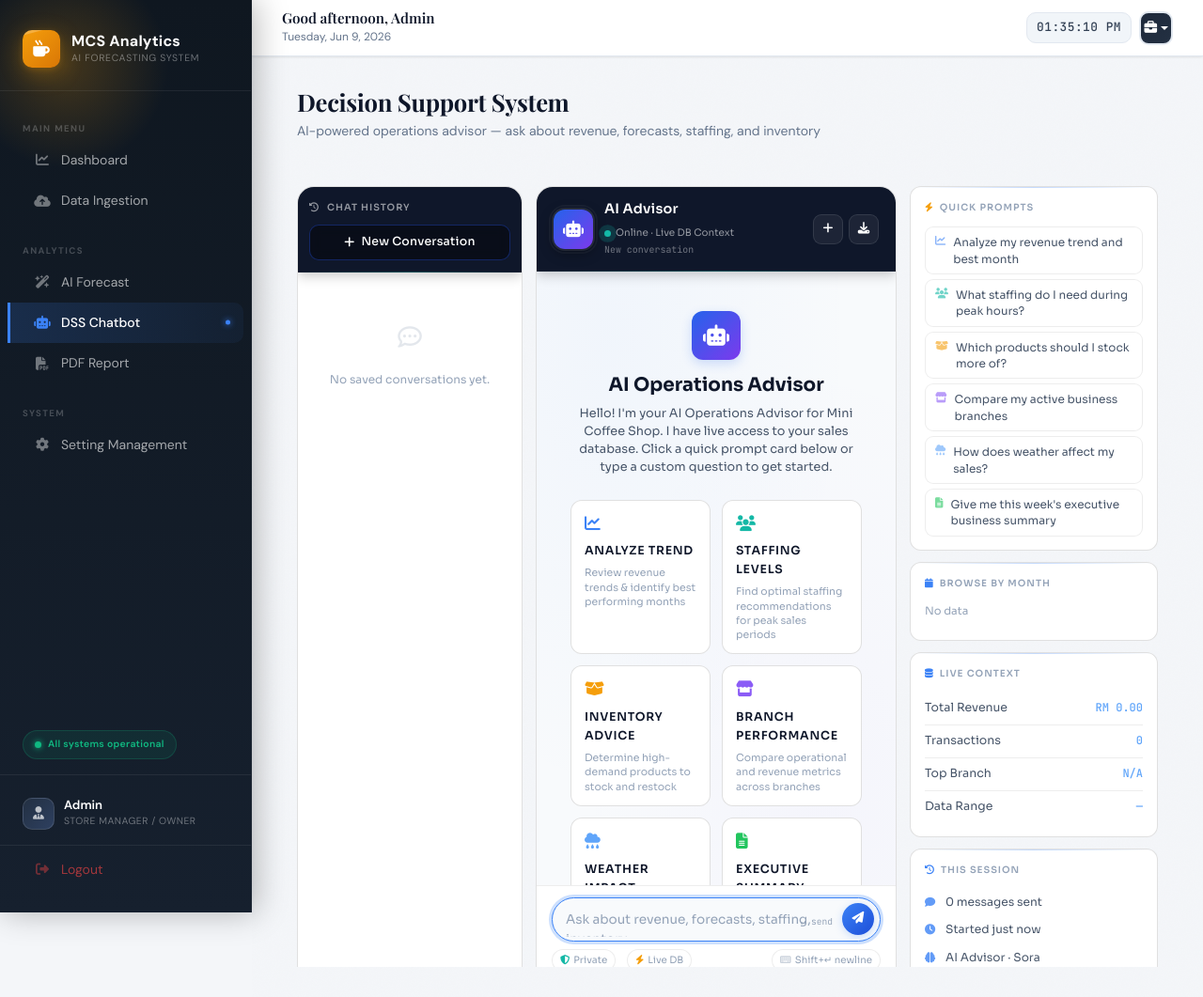
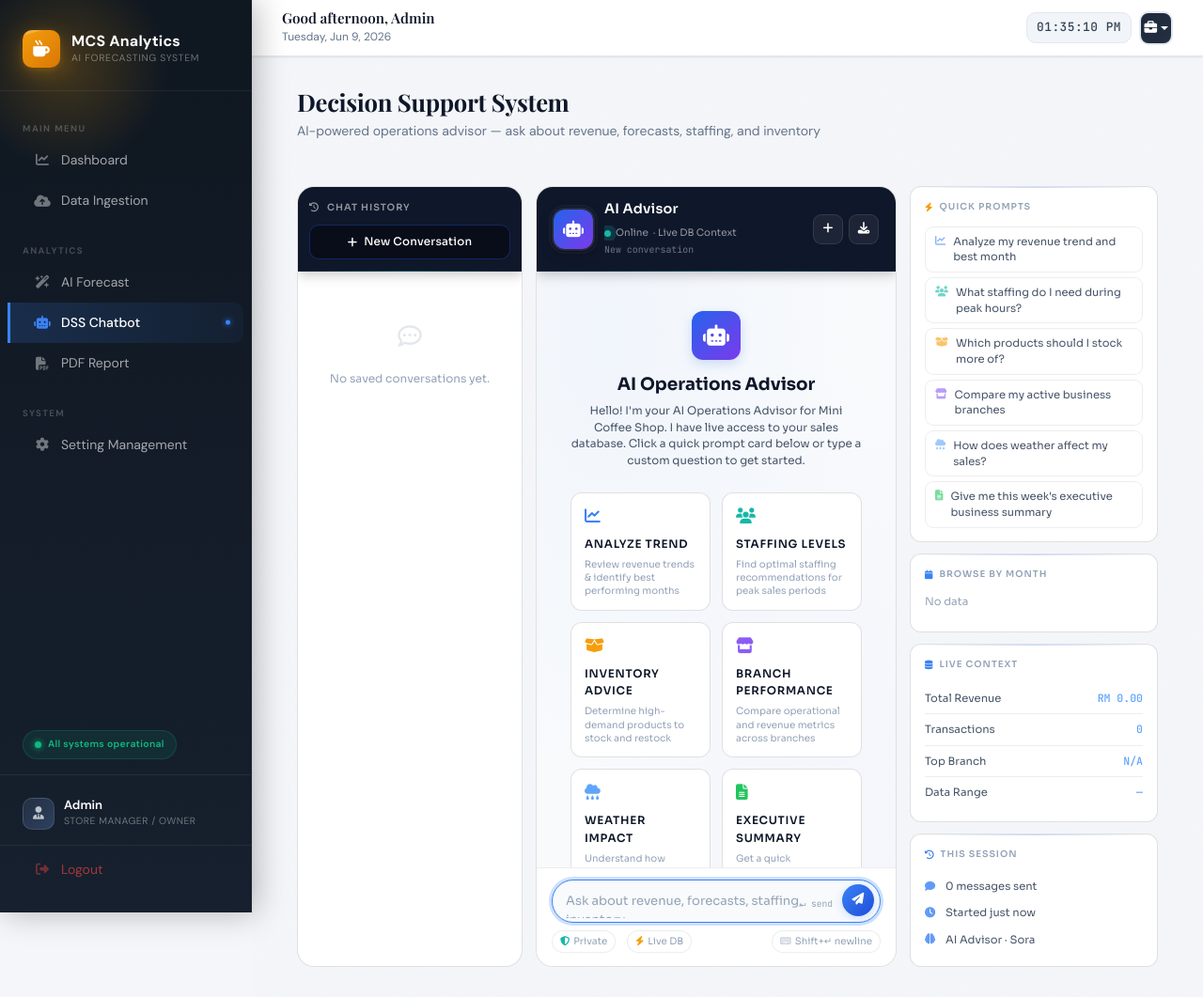
Before and after one commit to Kama1804/-coffee_forecasting_system, a Flask app: page /chatbot in a window 1280 px wide. Shown: the whole page at 94% size. Run offline with Flask 3, Linux system fonts and the light colour scheme; the visitor is signed in with stand-in values (Sample User, id 1); data that the repository does not hold is empty; some libraries are stand-ins or nearby versions.

Commit message:
Update responsive side card chatbot and text forecast

```diff
--- a/templates/chatbot.html
+++ b/templates/chatbot.html
@@ -116,7 +124,7 @@ html, body {
   padding: 8px 12px;
   background: rgba(0,0,0,0.4);
   border: 1px solid rgba(30,64,175,0.5); border-radius: 10px;
-  color: #FFFFFF; font-size: .78rem; font-family: var(--font);
+  color: #FFFFFF; font-size: .74rem; font-family: var(--font);
   cursor: pointer; font-weight: 500; letter-spacing: .2px;
   transition: all .2s ease;
   backdrop-filter: blur(6px);
@@ -218,7 +226,8 @@ html, body {
   content: ''; position: absolute; bottom: -1px; left: 0; right: 0; height: 1px;
   background: linear-gradient(90deg, transparent, rgba(20,184,166,0.3), transparent);
 }
-.chat-hdr-l { display: flex; align-items: center; gap: 12px; }
+.chat-hdr-l { display: flex; align-items: center; gap: 12px; min-width: 0; }
+.ai-info { min-width: 0; }
 .ai-av {
   width: 42px; height: 42px;
   background: linear-gradient(135deg, #2563EB, #7C3AED);
@@ -233,10 +242,14 @@ html, body {
 }
 @keyframes pring { 0%,100%{opacity:.3;transform:scale(1)} 50%{opacity:.7;transform:scale(1.06)} }
 
-.ai-info h3 { font-size: .9rem; font-weight: 600; color: #FFFFFF; letter-spacing: .2px; }
+.ai-info h3 {
+  font-size: .9rem; font-weight: 600; color: #FFFFFF; letter-spacing: .2px;
+  white-space: nowrap; overflow: hidden; text-overflow: ellipsis;
+}
 .ai-info .status {
   display: flex; align-items: center; gap: 5px;
   font-size: .65rem; color: rgba(255,255,255,0.55); margin-top: 3px;
+  white-space: nowrap; overflow: hidden; text-overflow: ellipsis;
 }
 .sdot {
   width: 7px; height: 7px; background: var(--teal); border-radius: 50%;
@@ -405,7 +425,7 @@ html, body {
   padding: 8px 0;
   border: none;
   font-family: var(--font);
-  font-size: .85rem;
+  font-size: .82rem;
   color: var(--text1);
   background: transparent;
   resize: none;
@@ -491,13 +511,13 @@ html, body {
   box-shadow: 0 4px 12px rgba(37,99,235,.2);
 }
 .welcome-header h2 {
-  font-size: 1.25rem;
+  font-size: 1.15rem;
   font-weight: 700;
   color: var(--navy);
   margin-bottom: 8px;
 }
 .welcome-sub {
-  font-size: .8rem;
+  font-size: .74rem;
   color: var(--text2);
   line-height: 1.5;
   max-width: 480px;
@@ -532,12 +552,12 @@ html, body {
   margin-bottom: 1px;
 }
 .welcome-card .card-title {
-  font-size: .78rem;
+  font-size: .74rem;
   font-weight: 600;
   color: var(--navy);
 }
 .welcome-card .card-desc {
-  font-size: .68rem;
+  font-size: .64rem;
   color: var(--text3);
   line-height: 1.4;
 }
@@ -572,16 +592,23 @@ html, body {
 .side-card {
   background: var(--surface); border: 1px solid var(--border2);
   border-radius: var(--radius); padding: 14px 15px;
-  position: relative; overflow: hidden;
+  position: relative;
+  /* overflow: hidden; */
   transition: border-color .2s;
 }
 .side-card:hover { border-color: var(--border-accent); }
+.side-panel-header {
+  display: none;
+}
+.prompts-slider {
+  display: block;
+}
 .side-card::before {
   content: ''; position: absolute; top: 0; left: 0; right: 0; height: 1px;
   background: linear-gradient(90deg, transparent, rgba(59,130,246,.3), transparent);
 }
 .side-ttl {
-  font-size: .62rem; font-weight: 600; color: var(--text3);
+  font-size: .6rem; font-weight: 600; color: var(--text3);
   text-transform: uppercase; letter-spacing: 1px;
   margin-bottom: 12px; display: flex; align-items: center; gap: 6px;
 }
@@ -590,9 +617,11 @@ html, body {
   display: flex; width: 100%; text-align: left;
   align-items: flex-start; gap: 8px;
   background: rgba(255,255,255,.03); border: 1px solid var(--border);
-  border-radius: 9px; padding: 7px 10px; font-size: .75rem;
+  border-radius: 9px; padding: 7px 10px; font-size: .72rem;
   font-family: var(--font); color: var(--text2); cursor: pointer;
   transition: all .18s ease; margin-bottom: 5px; line-height: 1.45;
+  white-space: normal;
+  word-break: break-word;
 }
 .chip:last-child { margin-bottom: 0; }
 .chip:hover {
@@ -617,12 +646,13 @@ html, body {
 
 .krow {
   display: flex; justify-content: space-between; align-items: center;
-  padding: 7px 0; border-bottom: 1px solid var(--border); font-size: .78rem;
+  padding: 7px 0; border-bottom: 1px solid var(--border); font-size: .72rem;
+  flex-wrap: wrap; gap: 4px;
 }
 .krow:last-child { border-bottom: none; }
-.klbl { color: var(--text2); }
-.kval { font-weight: 500; font-family: var(--mono); color: var(--blue-bright); font-size: .75rem; }
-.sstat { display: flex; align-items: center; gap: 8px; padding: 5px 0; font-size: .76rem; color: var(--text2); }
+.klbl { color: var(--text2); flex-shrink: 0; }
+.kval { font-weight: 500; font-family: var(--mono); color: var(--blue-bright); font-size: .72rem; word-break: break-word; text-align: right; }
+.sstat { display: flex; align-items: center; gap: 8px; padding: 5px 0; font-size: .72rem; color: var(--text2); }
 .sstat i { color: var(--blue); width: 14px; font-size: .7rem; opacity: .8; }
 
 /* ── SCROLLBAR ───────────────────────────────────── */
@@ -810,7 +879,7 @@ html, body {
         <div class="ai-av"><i class="fa-solid fa-robot"></i></div>
         <div class="ai-info">
           <h3>AI Advisor</h3>
-          <div class="status"><span class="sdot"></span>Online · Live DB Context</div>
+          <div class="status"><span class="sdot"></span>Online<span class="status-suffix"> · Live DB Context</span></div>
           <div class="sess-ttl" id="sessTtl">New conversation</div>
         </div>
       </div>
@@ -846,15 +915,19 @@ html, body {
 
   <!-- RIGHT PANEL -->
   <div class="side-panel">
+    <div class="side-panel-header">
       <button class="drawer-close-btn" onclick="toggleSidebar()" title="Close Context"><i class="fa-solid fa-xmark"></i></button>
+    </div>
     <div class="side-card">
       <div class="side-ttl"><i class="fa-solid fa-bolt" style="color:var(--amber);"></i>Quick Prompts</div>
+      <div class="prompts-slider">
         <button class="chip" onclick="send(this.dataset.q)" data-q="Analyze my revenue trend and best month"><i class="fa-solid fa-chart-line" style="color:var(--blue);"></i>Analyze my revenue trend and best month</button>
         <button class="chip" onclick="send(this.dataset.q)" data-q="What staffing do I need during peak hours?"><i class="fa-solid fa-users" style="color:var(--teal);"></i>What staffing do I need during peak hours?</button>
         <button class="chip" onclick="send(this.dataset.q)" data-q="Which products should I stock more of?"><i class="fa-solid fa-box-open" style="color:var(--amber);"></i>Which products should I stock more of?</button>
         <button class="chip" onclick="send(this.dataset.q)" data-q="Compare my active business branches"><i class="fa-solid fa-store" style="color:var(--purple);"></i>Compare my active business branches</button>
         <button class="chip" onclick="send(this.dataset.q)" data-q="How does weather affect my sales?"><i class="fa-solid fa-cloud-rain" style="color:var(--blue-bright);"></i>How does weather affect my sales?</button>
         <button class="chip" onclick="send(this.dataset.q)" data-q="Give me this week's executive business summary"><i class="fa-solid fa-file-lines" style="color:var(--green);"></i>Give me this week's executive business summary</button>
+      </div>
     </div>
     <div class="side-card">
       <div class="side-ttl"><i class="fa-solid fa-calendar" style="color:var(--blue);"></i>Browse by Month</div>
@@ -1266,14 +1339,14 @@ function mdToHtml(raw){
   let t = stripChartTokens(raw);
   t = t.replace(/(\|.+\|\n?)+/g, chunk=>{
     const rows = chunk.trim().split('\n').filter(r=>r.trim());
-    let html='<table class="md-table">';
+    let html='<div class="table-responsive-wrap"><table class="md-table">';
     rows.forEach((r,i)=>{
       if (/^[\|\s\-:]+$/.test(r)) return;
       const cells=r.split('|').filter((_,ci)=>ci>0&&ci<r.split('|').length-1);
       const tag=i===0?'th':'td';
       html+=`<tr>${cells.map(c=>`<${tag}>${c.trim()}</${tag}>`).join('')}</tr>`;
     });
-    return html+'</table>';
+    return html+'</table></div>';
   });
   t = t
     .replace(/\*\*(.*?)\*\*/g,'<strong>$1</strong>')
```
Also changed, not shown: other parts of templates/chatbot.html (+75 -21 lines), templates/forecast.html (+35 -15 lines). Lines whose indentation alone changed are shown as unchanged.
